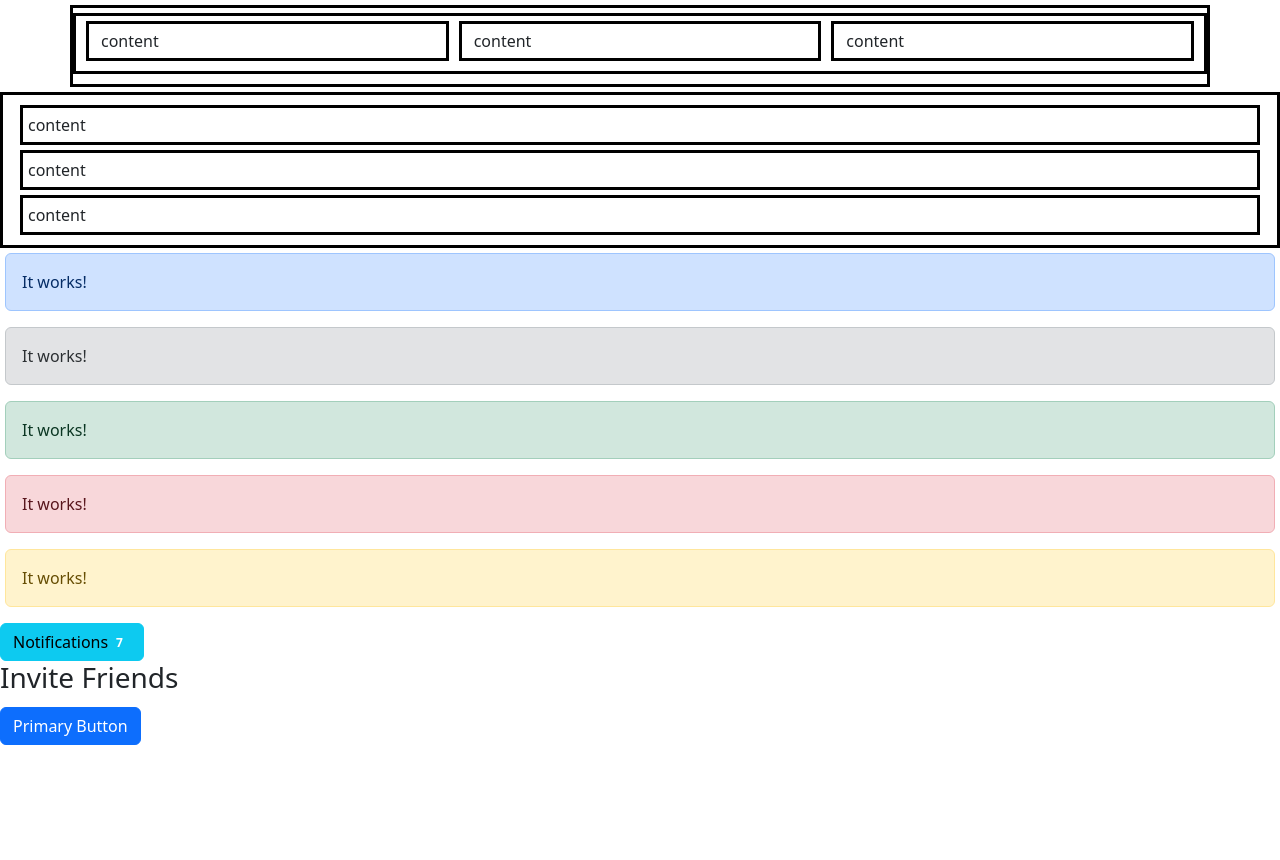
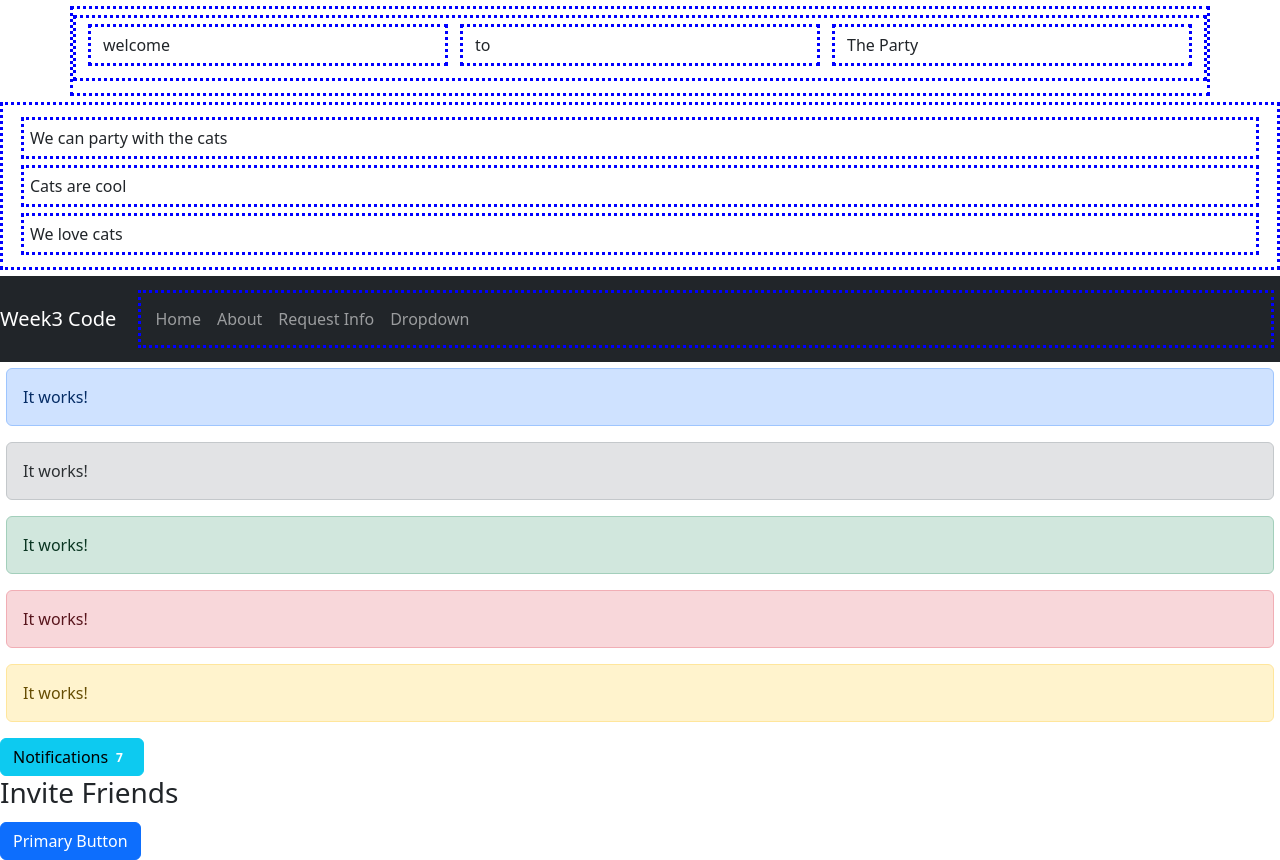
Before and after one commit to JacNunez/Coding-Assignments, a website: page index.html in a window 1280 px wide. Before the commit the page ends 800 px from the top, so only its background shows below. Drawn offline with nearby package versions, Linux system fonts and the light colour scheme.

Commit message:
comments

```diff
--- a/index.html
+++ b/index.html
@@ -7,42 +7,69 @@
     <link rel="stylesheet" href="node_modules/bootstrap/dist/css/bootstrap.css">
 <style>
     div {
-        border-style: solid;
-        border-color: black;
-        padding: 5px;
-        margin: 5px
+        border-style: dotted;
+        border-color: blue;
+        padding: 6px;
+        margin: 6px
     }
 </style>
 </head>
-<body>
+<body> <!--this code is for a container which I learned from this weeks set of videos-->
     <div class="container">
         <div class="row">
             <div class="col-sm">
-                content
+                welcome
             </div>
             <div class="col-sm">
-                content
+                to
             </div>
             <div class="col-sm">
-                content
+                The Party
             </div>
 
         </div>
     </div>
     <div class="container-fluid">
         <div class="col-sm">
-            content
+            We can party with the cats
         </div>
         <div class="col-sm">
-            content
+            Cats are cool
         </div>
         <div class="col-sm">
-            content
+            We love cats
         </div>
 
     </div>
-
-
+    <nav class="navbar navbar-expand-sm navbar-dark bg-dark">
+        <a class="navbar-brand" href="index.html">Week3 Code</a>
+        <button class="navbar-toggler" type="button" data-toggle="collapse" data target="#navbarNavDropdown" aria-controle="navbarNavDropdown" aria-expanded="false" aria-label="Toggle navigation">
+            <span class="navbar-toggler-icon"></span>
+        </button>
+                <div class="collapse navbar-collapse" id="navbarNavDropdown">
+                    <ul class="navbar-nav">
+                        <li class="nav-item active">
+                        <a class="nav-link"href="index.html">Home</a>
+                        </li>
+                        <li class="nav-item">
+                        <a class="nav-link" href="secondary.html">About</a>
+                        </li>
+                        <li class="nav-item">
+                        <a class="nav-link" href="#">Request Info</a>
+                        </li>
+                        <li class="nav-item dropdown">
+                        <a class="nav-link downdown-toggle" href="#" id="navbarDropdownMenuLink" role="button" data-toggle="dropdown"
+                        aria-haspopup="true" aria-expanded="false">
+                        Dropdown
+                        </a>
+                    <div class="dropdown-menu" aria-labelledby="navbarDropdownMenuLink">
+                    <a class="dropdown-item" href="#"></a>
+                </div>
+            </li>
+        </ul>
+    </div>
+    </nav>
+<!--practice with alerts-->
     <div class="alert alert-primary" role="alert">
         It works!
     </div>
@@ -62,7 +89,7 @@
         Notifications<span class="badge badge-secondary">7</span>
     </button>
     <h3>Invite Friends<span class="badge badge-primary">new</span></h3>
-
+<!--practice with buttons and badges-->
     <button class="btn btn-primary">Primary Button</button>
     <script src="node_modules/jquery/dist/jquery.js"></script>
     <script> src="node_modules/bootstrap/dist/js/bootstrap.bundle.js" </script>
```
